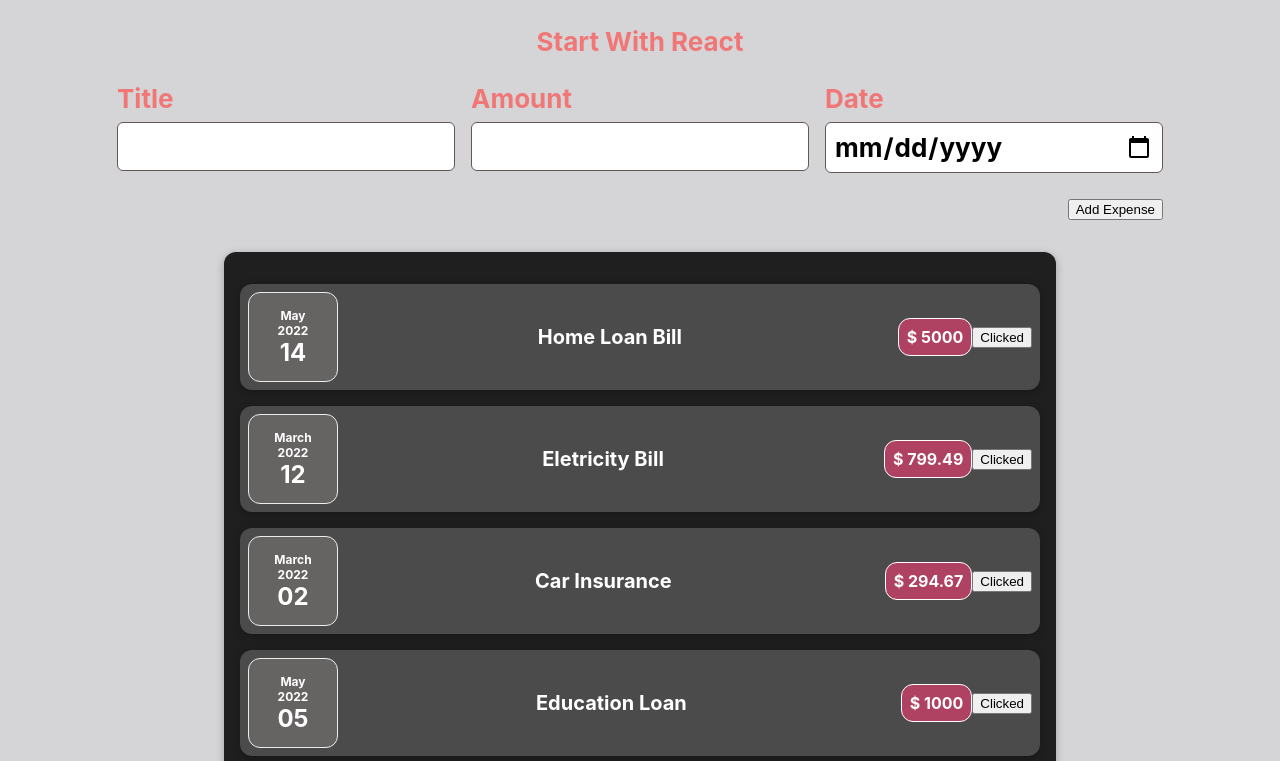
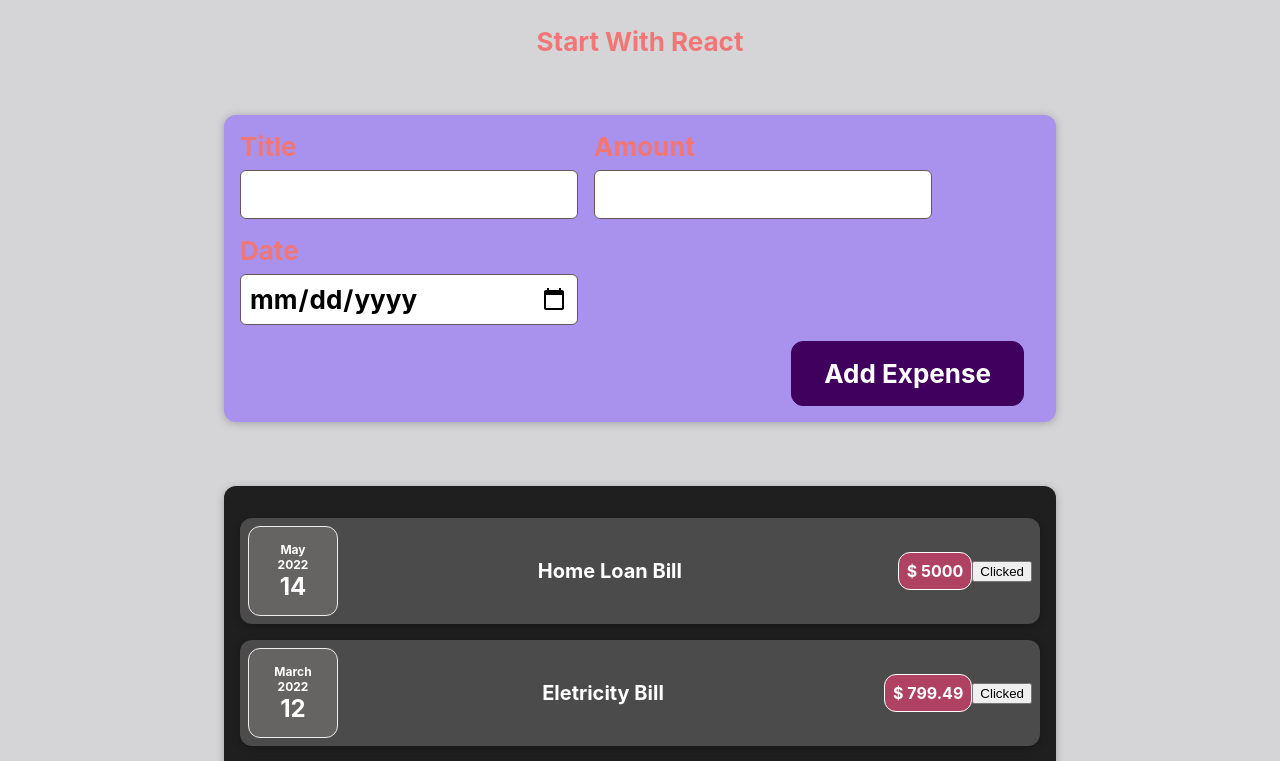
Before and after one commit to SumayaAhmed13/ReactProject, a React (Create React App) app in the folder reactdemo/: page / in a window 1280 px wide. Shown: the top 761 px of the page. Built offline with nearby package versions, Linux system fonts and the light colour scheme.

Commit message:
twelve commit

```diff
--- a/reactdemo/src/App.js
+++ b/reactdemo/src/App.js
@@ -2,7 +2,7 @@
 import React from 'react';
 import './App.css';
 import Expenses from './component/Expenses/Expenses';
-import ExpenseForm from './component/NewExpense/ExpenseForm';
+import NewExpense from './component/NewExpense/NewExpense';
 
 const App=()=> {
   const expenses = [
@@ -35,7 +35,7 @@ const App=()=> {
     <div className="App">
       <header className="App-header">
         <p> Start With React </p>
-        <ExpenseForm onsaveData={expenseDataHandeler}/>
+        <NewExpense onAddExpense={expenseDataHandeler}/>
         <Expenses items={expenses} />
 
       </header>
--- a/reactdemo/src/component/NewExpense/NewExpense.js
+++ b/reactdemo/src/component/NewExpense/NewExpense.js
@@ -3,18 +3,18 @@ import "./NewExpense.css";
 import ExpenseForm from "./ExpenseForm";
 
 const NewExpense = (props) => {
-  const saveEnteredDataHandler=(saveData)=>{
-    const expenseData={
+  const saveExpenseDataHandler = (saveData) => {
+    const expenseData = {
       ...saveData,
-      id:Math.random().toString(),
-
-    }
+      id: Math.random().toString(),
+    };
     //console.log(expenseData);
-    props.onsaveData(expenseData);
-
-  }
-  return <div className="new-expense">
-    <ExpenseForm onSaveEnteredData={saveEnteredDataHandler}/>
-  </div>;
+    props.onAddExpense(expenseData);
+  };
+  return (
+    <div className='new-expense'>
+    <ExpenseForm onSaveExpenseData={saveExpenseDataHandler} />
+  </div>
+  );
 };
 export default NewExpense;
```
